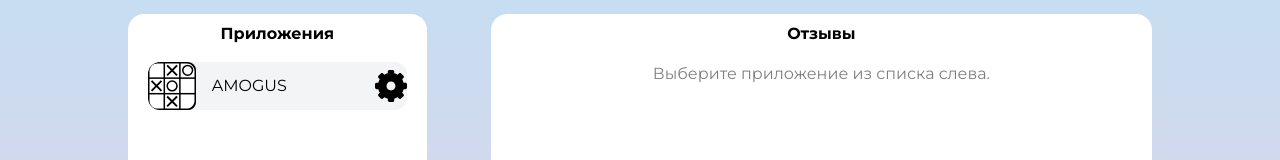
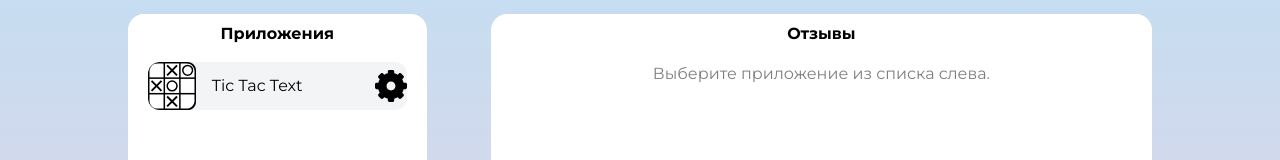
Before and after one commit to mixtern/app-store-parser-frontend, an Angular app: page /reviews in a window 1280 px wide. Shown: the part 130-290 px from the top of the page. Built offline with nearby package versions, Linux system fonts and the light colour scheme.

Commit message:
content change

```diff
--- a/src/app/main/main.component.scss
+++ b/src/app/main/main.component.scss
@@ -13,3 +13,8 @@ body {
 .border-1 {
     border-width: 1px;
 }
+
+.main-review-blocks {
+    height: 83.3333333%;
+    max-height: 83.3333333%;
+}
--- a/src/app/main/reviews/app-config.service.ts
+++ b/src/app/main/reviews/app-config.service.ts
@@ -36,10 +36,15 @@ export class AppConfigService {
   }
 
   getApps() {
-    return [{id: 0, appLink: "dsadas", slackLink: "yuvibvuyib", name: "AMOGUS", reviews: this.getReviews(0)}];
+    return [{id: 0, appLink: "dsadas", slackLink: "yuvibvuyib", name: "Tic Tac Text", reviews: this.getReviews(0)}];
   }
 
   getReviews(appId: number) : Review[] {
-    return [{id: 0, text: "sus", username: "IMPOSTA"}]
+    return [{id: 0, text: "Сложность искусствунного интелекта поражает! Играю все дни напролёт", username: "Professional player"},
+    {id: 1, text: "сложно и непонятно", username: "Juan"},
+    {id: 2, text: "а как играть?", username: "Jeff"},
+    {id: 3, text: "Классное приложение, и набор косметических улучшений огромный.", username: "Cosmo"},
+    {id: 4, text: "Думаю, голосовой чат был бы идеален", username: "Ted"},
+    {id: 4, text: "А можете сделать шахматы?", username: "Anon42"}]
   }
 }
--- a/src/app/main/reviews/reviews-block/reviews-block.component.html
+++ b/src/app/main/reviews/reviews-block/reviews-block.component.html
@@ -1,11 +1,13 @@
 <div class="flex flex-col items-center h-full w-full">
   <div class="font-bold mb-4">Отзывы</div>
 
-  <div *ngIf="AppId !== 'new'" class="w-11/12">
+  <div *ngIf="AppId !== 'new'" class="w-11/12 h-full overflow-auto flex-1">
+    <div class="overflow-auto flex-1">
     <div *ngFor="let review of Reviews" class="rounded-xl p-2 mb-4 bg-gray-100">
       <div class="flex"><img src="./assets/images/main/example/user-avatar.svg" class="h-4 rounded-full my-auto bg-white">{{review.username}} пишет:</div>
       <div class="pl-4 whitespace-pre-wrap">{{review.text}}</div>
     </div>
+  </div>
 
     <div *ngIf="!Reviews.length" class="text-center opacity-50">
       Пока что отзывов нет... Внимательно следим за их появлением!
--- a/src/app/main/reviews/reviews.component.html
+++ b/src/app/main/reviews/reviews.component.html
@@ -22,7 +22,7 @@
     </div>
   </div>
 
-  <div class="grid grid-cols-3 mx-32 gap-16 h-5/6">
+  <div class="grid grid-cols-3 mx-32 gap-16 main-review-blocks">
     <div class="bg-white rounded-2xl p-2 flex flex-col items-center">
       <div class="font-bold mb-4">Приложения</div>
 
@@ -43,7 +43,7 @@
       </div>
       <button class="mt-auto mb-4" (click)="openAddAppModal('new')"><img src="./assets/images/main/plus.svg" alt=""></button>
     </div>
-    <div class="col-span-2 bg-white rounded-2xl p-2">
+    <div class="col-span-2 bg-white rounded-2xl p-2 max-h-full overflow-hidden">
       <app-reviews-block
       [AppId]="currentAppId">
       </app-reviews-block>
```
